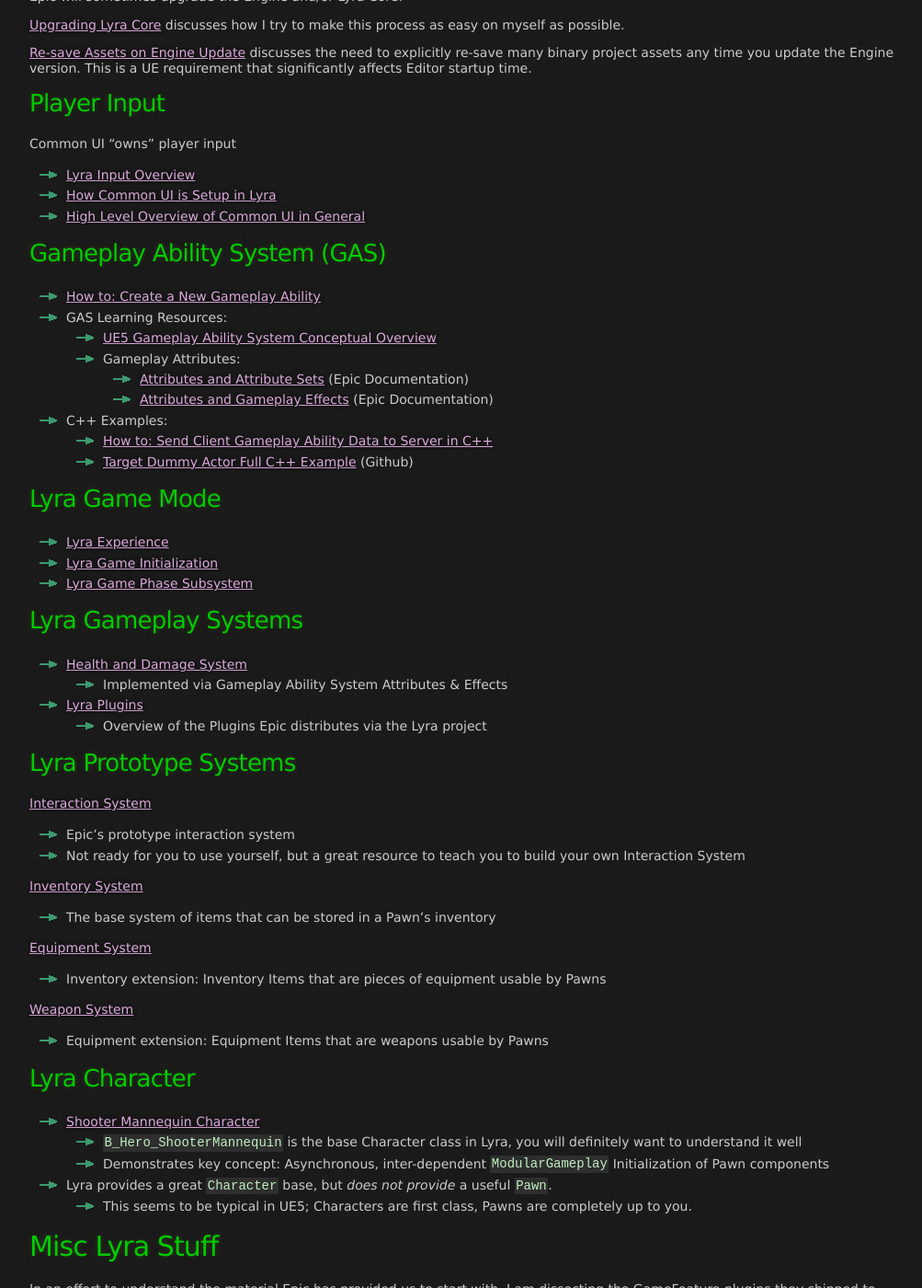
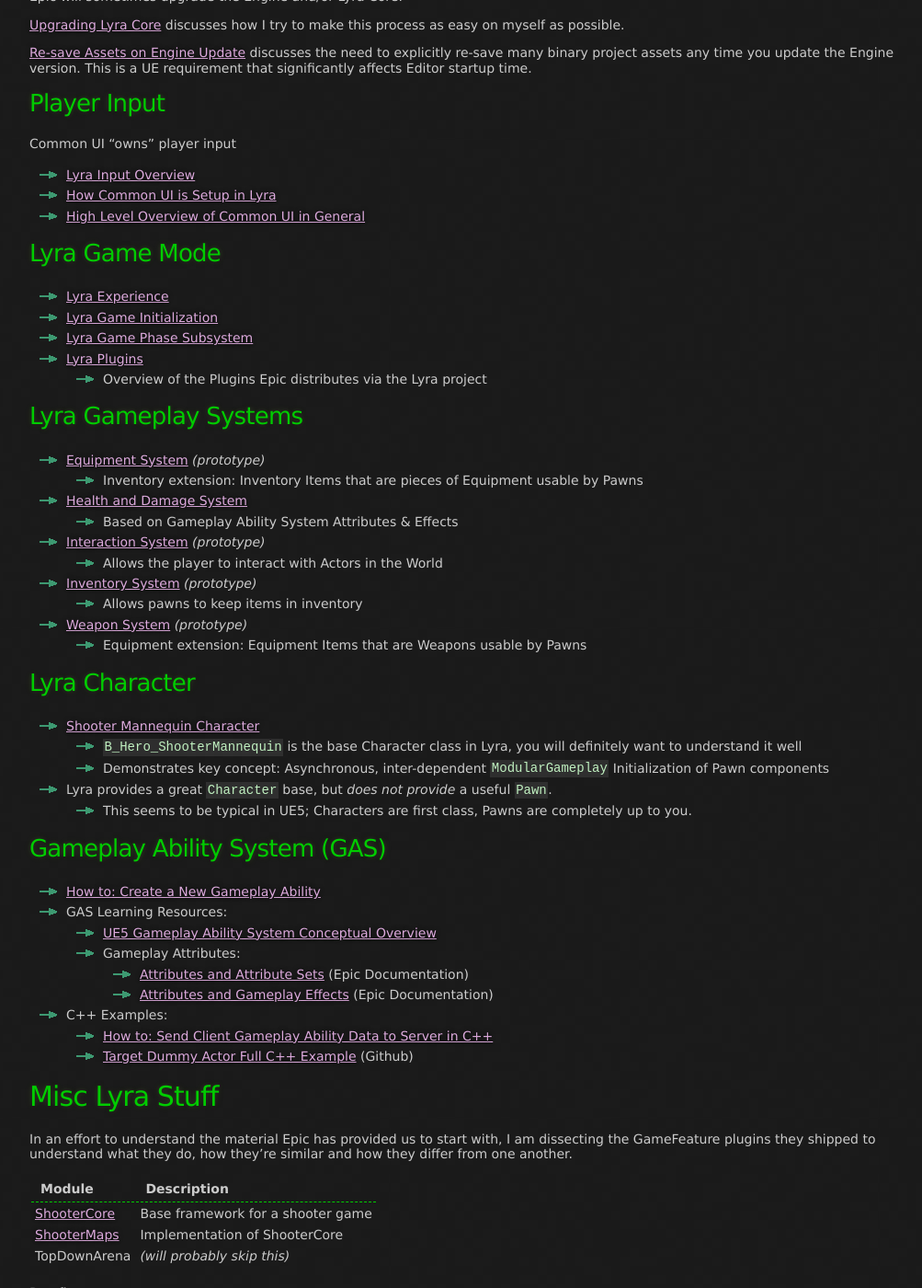
Before and after one commit to x157/x157.github.io, a Jekyll site: the page built from UE5/LyraStarterGame/index.md, in a window 1280 px wide and 1400 px high, scrolled down 913 px. Shown: the whole window at 92% size, without its empty margins (108-1111 px from the left). Built offline with Jekyll 4.4.1, drawn with Linux system fonts in a browser that asks for light colours.

Commit message:
Iterate Lyra overview

```diff
--- a/UE5/LyraStarterGame/index.md
+++ b/UE5/LyraStarterGame/index.md
@@ -71,47 +71,27 @@
   - [High Level Overview of Common UI in General](/UE5/CommonUI/)
 
 
-## Gameplay Ability System (GAS)
-
-  - [How to: Create a New Gameplay Ability](./Tutorials/How-To-Create-a-New-Gameplay-Ability)
-  - GAS Learning Resources:
-    - [UE5 Gameplay Ability System Conceptual Overview](/UE5/GameplayAbilitySystem/)
-    - Gameplay Attributes:
-      - [Attributes and Attribute Sets](https://docs.unrealengine.com/5.0/en-US/gameplay-attributes-and-attribute-sets-for-the-gameplay-ability-system-in-unreal-engine/) (Epic Documentation)
-      - [Attributes and Gameplay Effects](https://docs.unrealengine.com/5.0/en-US/gameplay-attributes-and-gameplay-effects-for-the-gameplay-ability-system-in-unreal-engine/) (Epic Documentation)
-  - C++ Examples:
-    - [How to: Send Client Gameplay Ability Data to Server in C++](/UE5/GameplayAbilitySystem/How-To-Send-Client-Gameplay-Ability-Data-to-Server-in-C++)
-    - [Target Dummy Actor Full C++ Example](https://github.com/x157/Lyra-ActorWithAbilities) (Github)
-
 ## Lyra Game Mode
 
 - [Lyra Experience](./Experience/)
 - [Lyra Game Initialization](./InitGame/)
 - [Lyra Game Phase Subsystem](./GamePhaseSubsystem/)
-
-## Lyra Gameplay Systems
-
-- [Health and Damage System](./Health-and-Damage/)
-  - Implemented via Gameplay Ability System Attributes & Effects
 - [Lyra Plugins](./Plugins/)
   - Overview of the Plugins Epic distributes via the Lyra project
 
 
-## Lyra Prototype Systems
+## Lyra Gameplay Systems
 
-[Interaction System](./Interactions/)
-  - Epic's prototype interaction system
-  - Not ready for you to use yourself, but a great resource to teach you to build your own Interaction System
-
-[Inventory System](./Inventory/)
-  - The base system of items that can be stored in a Pawn's inventory
-
-[Equipment System](./Equipment/)
-  - Inventory extension: Inventory Items that are pieces of equipment usable by Pawns
-
-[Weapon System](./Weapons/)
-  - Equipment extension: Equipment Items that are weapons usable by Pawns
-
+- [Equipment System](./Equipment/) *(prototype)*
+  - Inventory extension: Inventory Items that are pieces of Equipment usable by Pawns
+- [Health and Damage System](./Health-and-Damage/)
+  - Based on Gameplay Ability System Attributes & Effects
+- [Interaction System](./Interactions/) *(prototype)*
+  - Allows the player to interact with Actors in the World
+- [Inventory System](./Inventory/) *(prototype)*
+  - Allows pawns to keep items in inventory
+- [Weapon System](./Weapons/) *(prototype)*
+  - Equipment extension: Equipment Items that are Weapons usable by Pawns
 
 
 ## Lyra Character
@@ -121,6 +101,19 @@
   - Demonstrates key concept: Asynchronous, inter-dependent `ModularGameplay` Initialization of Pawn components
 - Lyra provides a great `Character` base, but *does not provide* a useful `Pawn`.
   - This seems to be typical in UE5; Characters are first class, Pawns are completely up to you.
+
+
+## Gameplay Ability System (GAS)
+
+- [How to: Create a New Gameplay Ability](./Tutorials/How-To-Create-a-New-Gameplay-Ability)
+- GAS Learning Resources:
+    - [UE5 Gameplay Ability System Conceptual Overview](/UE5/GameplayAbilitySystem/)
+    - Gameplay Attributes:
+        - [Attributes and Attribute Sets](https://docs.unrealengine.com/5.0/en-US/gameplay-attributes-and-attribute-sets-for-the-gameplay-ability-system-in-unreal-engine/) (Epic Documentation)
+        - [Attributes and Gameplay Effects](https://docs.unrealengine.com/5.0/en-US/gameplay-attributes-and-gameplay-effects-for-the-gameplay-ability-system-in-unreal-engine/) (Epic Documentation)
+- C++ Examples:
+    - [How to: Send Client Gameplay Ability Data to Server in C++](/UE5/GameplayAbilitySystem/How-To-Send-Client-Gameplay-Ability-Data-to-Server-in-C++)
+    - [Target Dummy Actor Full C++ Example](https://github.com/x157/Lyra-ActorWithAbilities) (Github)
 
 
 # Misc Lyra Stuff
```
